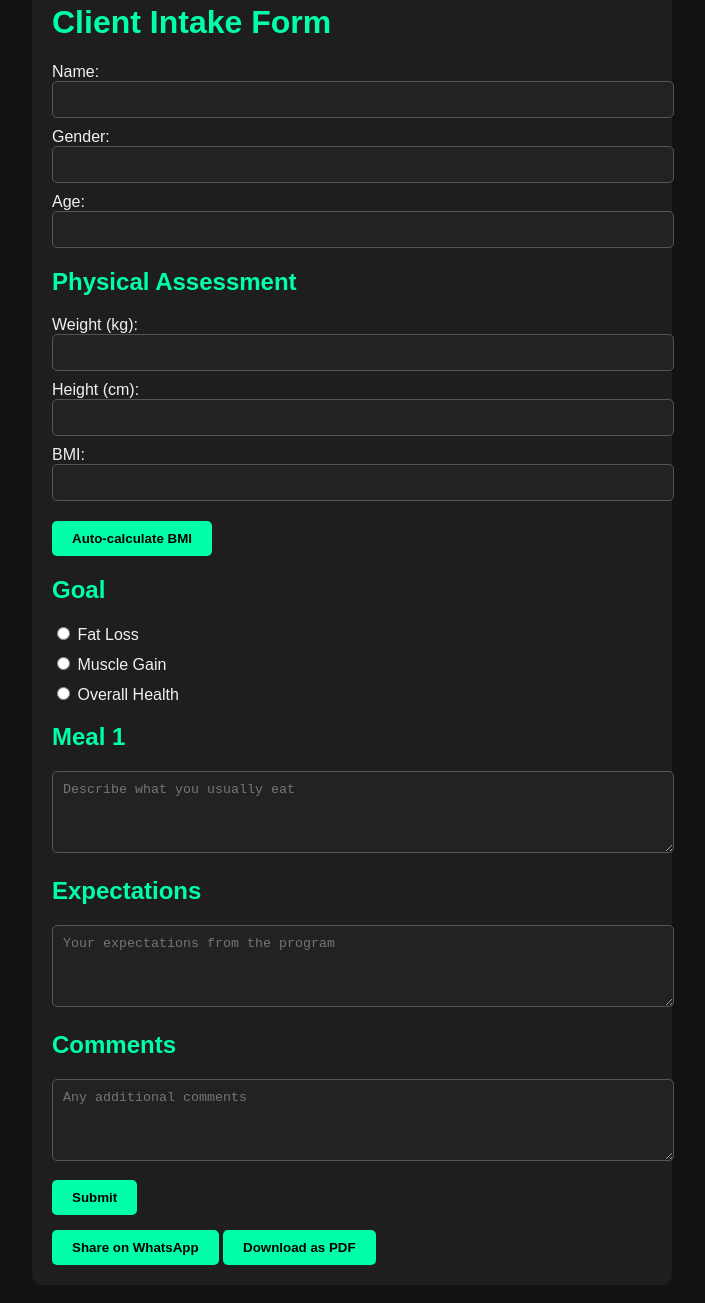
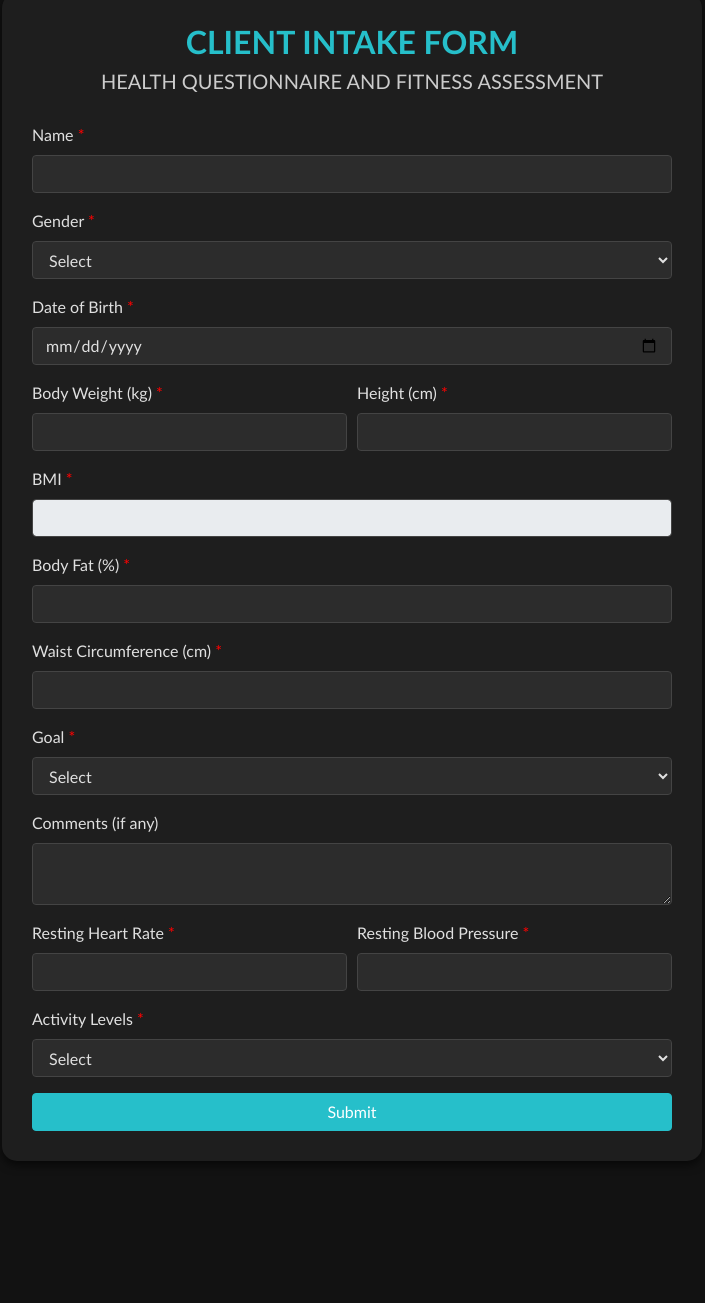
Before and after one commit to vikasjha08/client-intake, a plain HTML site: page index.html in a window 1280 px wide. Shown: the part 57-1360 px from the top of the page, without its empty margins (288-993 px from the left). After the commit the page ends 1268 px from the top, so only its background shows below. Drawn offline with nearby package versions, Linux system fonts and the light colour scheme.

Commit message:
Update index.html

```diff
--- a/index.html
+++ b/index.html
@@ -1,47 +1,178 @@
 <!DOCTYPE html>
 <html lang="en">
 <head>
-  <meta charset="UTF-8" />
-  <meta name="viewport" content="width=device-width, initial-scale=1.0" />
+  <meta charset="UTF-8">
+  <meta name="viewport" content="width=device-width, initial-scale=1.0">
   <title>Client Intake Form</title>
-  <link rel="stylesheet" href="style.css" />
+  <link rel="stylesheet" href="https://stackpath.bootstrapcdn.com/bootstrap/4.5.2/css/bootstrap.min.css">
+  <style>
+    body {
+      background-color: #121212;
+      font-family: 'Trebuchet MS', sans-serif;
+      color: #e0e0e0;
+    }
+    .form-container {
+      background: #1e1e1e;
+      padding: 30px;
+      border-radius: 15px;
+      box-shadow: 0 4px 10px rgba(0,0,0,0.6);
+      margin: 50px auto;
+      max-width: 700px;
+    }
+    h2.form-title {
+      font-size: 32px;
+      font-weight: 700;
+      color: #26bfca;
+      text-align: center;
+    }
+    h4.form-subtitle {
+      font-size: 20px;
+      font-weight: 400;
+      color: #ccc;
+      text-align: center;
+      margin-bottom: 30px;
+    }
+    .formbuilder-required {
+      color: red;
+    }
+    .form-control {
+      background-color: #2c2c2c;
+      color: #e0e0e0;
+      border: 1px solid #444;
+    }
+    .form-control:focus {
+      background-color: #2c2c2c;
+      color: #fff;
+      border-color: #26bfca;
+      box-shadow: 0 0 0 0.2rem rgba(38, 191, 202, 0.25);
+    }
+    .btn-primary {
+      background-color: #26bfca;
+      border-color: #26bfca;
+    }
+    .btn-primary:hover {
+      background-color: #1baab5;
+      border-color: #1baab5;
+    }
+  </style>
 </head>
 <body>
-  <div class="container">
-    <h1>Client Intake Form</h1>
-    <form id="intakeForm">
-      <label>Name:<input type="text" name="name" required /></label>
-      <label>Gender:<input type="text" name="gender" required /></label>
-      <label>Age:<input type="number" name="age" required /></label>
 
-      <h2>Physical Assessment</h2>
-      <label>Weight (kg):<input type="number" id="weight" required /></label>
-      <label>Height (cm):<input type="number" id="height" required /></label>
-      <label>BMI:<input type="text" id="bmi" readonly /></label>
+  <div class="container form-container">
+    <h2 class="form-title">CLIENT INTAKE FORM</h2>
+    <h4 class="form-subtitle">HEALTH QUESTIONNAIRE AND FITNESS ASSESSMENT</h4>
 
-      <button type="button" onclick="calculateBMI()">Auto-calculate BMI</button>
+    <form id="client-form">
+      <div class="form-group">
+        <label for="name">Name <span class="formbuilder-required">*</span></label>
+        <input type="text" class="form-control" id="name" required>
+      </div>
 
-      <h2>Goal</h2>
-      <label><input type="radio" name="goal" value="Fat Loss" required /> Fat Loss</label>
-      <label><input type="radio" name="goal" value="Muscle Gain" /> Muscle Gain</label>
-      <label><input type="radio" name="goal" value="Overall Health" /> Overall Health</label>
+      <div class="form-group">
+        <label for="gender">Gender <span class="formbuilder-required">*</span></label>
+        <select class="form-control" id="gender" required>
+          <option value="">Select</option>
+          <option>Male</option>
+          <option>Female</option>
+          <option>Transgender</option>
+        </select>
+      </div>
 
-      <h2>Meal 1</h2>
-      <textarea name="meal1" placeholder="Describe what you usually eat"></textarea>
+      <div class="form-group">
+        <label for="dob">Date of Birth <span class="formbuilder-required">*</span></label>
+        <input type="date" class="form-control" id="dob" required>
+      </div>
 
-      <h2>Expectations</h2>
-      <textarea name="expectations" placeholder="Your expectations from the program"></textarea>
+      <div class="form-row">
+        <div class="form-group col-md-6">
+          <label for="weight">Body Weight (kg) <span class="formbuilder-required">*</span></label>
+          <input type="number" class="form-control" id="weight" required>
+        </div>
+        <div class="form-group col-md-6">
+          <label for="height">Height (cm) <span class="formbuilder-required">*</span></label>
+          <input type="number" class="form-control" id="height" required>
+        </div>
+      </div>
 
-      <h2>Comments</h2>
-      <textarea name="comments" placeholder="Any additional comments"></textarea>
+      <div class="form-group">
+        <label for="bmi">BMI <span class="formbuilder-required">*</span></label>
+        <input type="text" class="form-control" id="bmi" readonly required>
+      </div>
 
-      <button type="submit">Submit</button>
+      <div class="form-group">
+        <label for="bodyFat">Body Fat (%) <span class="formbuilder-required">*</span></label>
+        <input type="number" class="form-control" id="bodyFat" required>
+      </div>
+
+      <div class="form-group">
+        <label for="waist">Waist Circumference (cm) <span class="formbuilder-required">*</span></label>
+        <input type="number" class="form-control" id="waist" required>
+      </div>
+
+      <div class="form-group">
+        <label for="goal">Goal <span class="formbuilder-required">*</span></label>
+        <select class="form-control" id="goal" required>
+          <option value="">Select</option>
+          <option>Fat Loss</option>
+          <option>Muscle Gain</option>
+          <option>Overall Health</option>
+        </select>
+      </div>
+
+      <div class="form-group">
+        <label for="comments">Comments (if any)</label>
+        <textarea class="form-control" id="comments"></textarea>
+      </div>
+
+      <div class="form-row">
+        <div class="form-group col-md-6">
+          <label for="restHR">Resting Heart Rate <span class="formbuilder-required">*</span></label>
+          <input type="number" class="form-control" id="restHR" required>
+        </div>
+        <div class="form-group col-md-6">
+          <label for="restBP">Resting Blood Pressure <span class="formbuilder-required">*</span></label>
+          <input type="text" class="form-control" id="restBP" required>
+        </div>
+      </div>
+
+      <div class="form-group">
+        <label for="activity">Activity Levels <span class="formbuilder-required">*</span></label>
+        <select class="form-control" id="activity" required>
+          <option value="">Select</option>
+          <option>Sedentary</option>
+          <option>Lightly Active</option>
+          <option>Moderately Active</option>
+          <option>Active</option>
+        </select>
+      </div>
+
+      <button type="submit" class="btn btn-primary btn-block">Submit</button>
     </form>
-
-    <button onclick="shareViaWhatsApp()">Share on WhatsApp</button>
-    <button onclick="downloadPDF()">Download as PDF</button>
   </div>
 
-  <script src="script.js"></script>
+  <script>
+    const weightInput = document.getElementById('weight');
+    const heightInput = document.getElementById('height');
+    const bmiInput = document.getElementById('bmi');
+
+    function calculateBMI() {
+      const weight = parseFloat(weightInput.value);
+      const height = parseFloat(heightInput.value) / 100; // cm to m
+      if (weight && height) {
+        const bmi = (weight / (height * height)).toFixed(1);
+        bmiInput.value = bmi;
+      }
+    }
+
+    weightInput.addEventListener('input', calculateBMI);
+    heightInput.addEventListener('input', calculateBMI);
+
+    document.getElementById('client-form').addEventListener('submit', function(e) {
+      e.preventDefault();
+      alert('Form submitted successfully!');
+      // Add WhatsApp/email integration logic here
+    });
+  </script>
+
 </body>
 </html>
```
